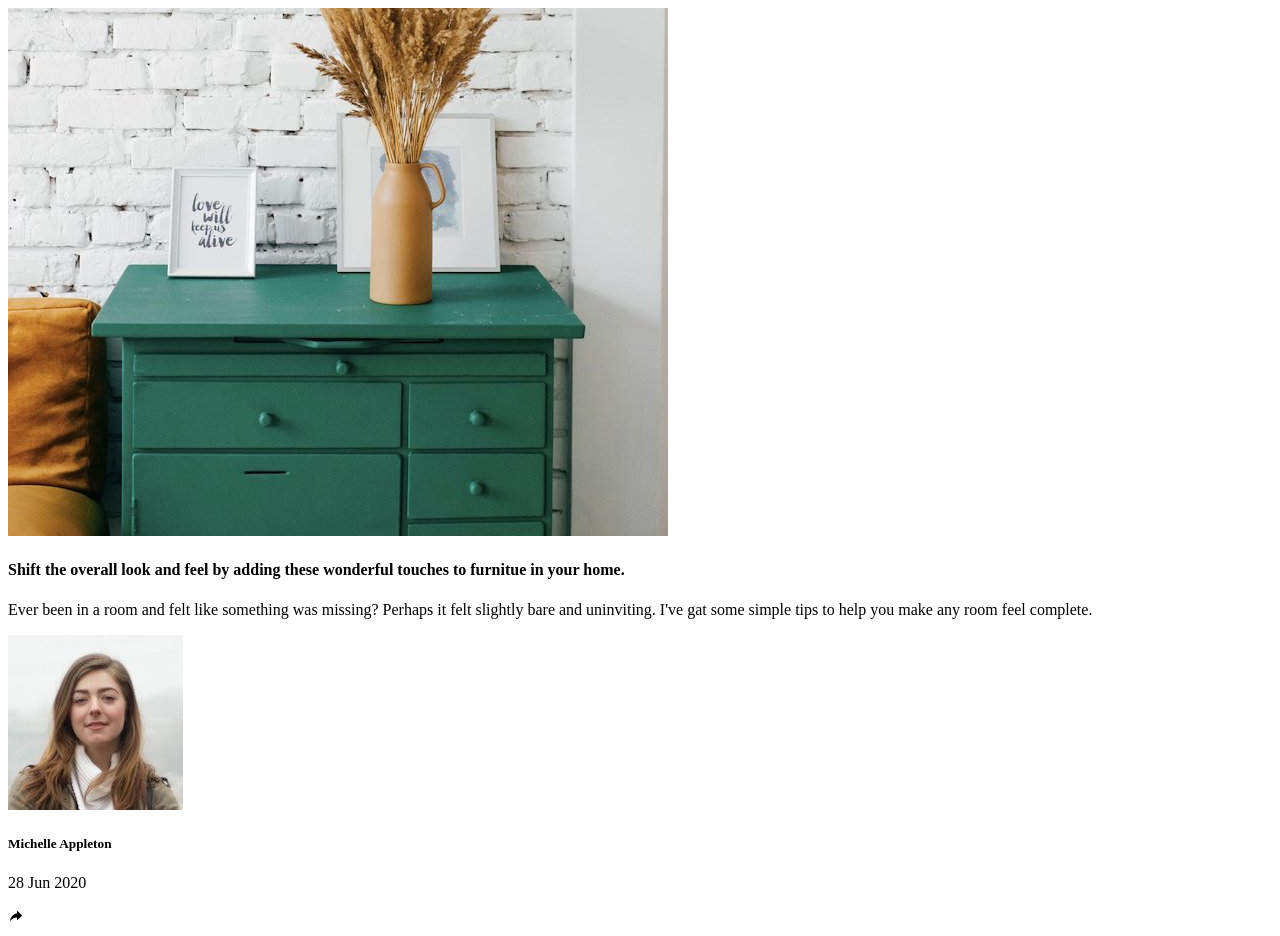
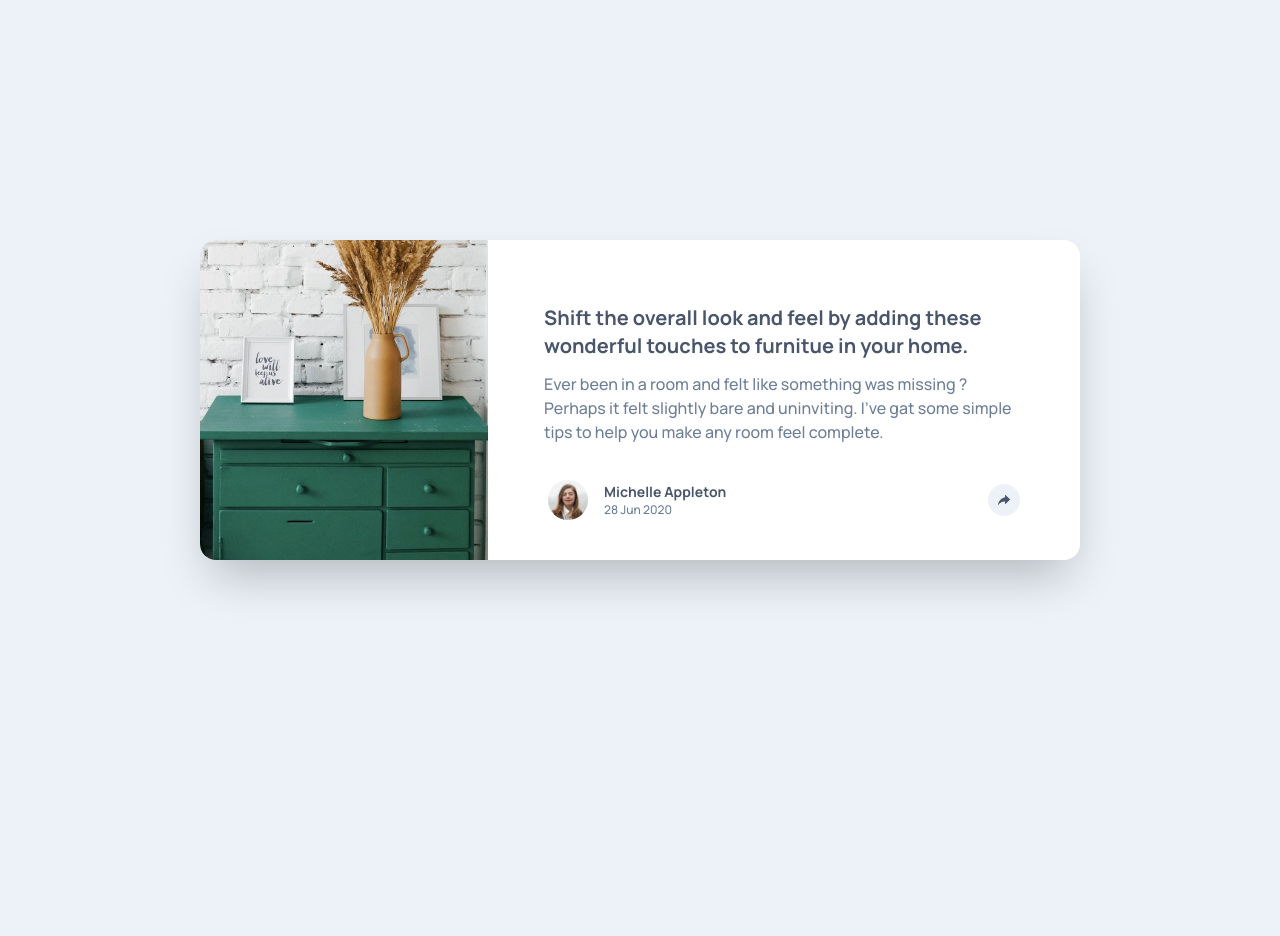
Before and after one commit to gauthamkrishnax/ui-experiments, a Gatsby site: page /articlepreview in a window 1280 px wide. After the commit the page ends 800 px from the top, so only its background shows below. Built offline with nearby package versions, Linux system fonts and the light colour scheme; Gatsby itself is replaced by a stand-in of ours.

Commit message:
article-preview-finish

```diff
--- a/src/pages/articlepreview.js
+++ b/src/pages/articlepreview.js
@@ -1,12 +1,32 @@
 import React from "react";
 import { Helmet } from "react-helmet";
+import { useState, useEffect } from "react";
+
+import "../styles/global.css";
 
 import backdrop from "../images/articlepreview/drawers.jpg";
 import avatar from "../images/articlepreview/avatar-michelle.jpg";
 
-import { IoIosShareAlt } from "react-icons/io";
+import { IoIosShareAlt, IoIosClose } from "react-icons/io";
+import {
+  AiFillFacebook,
+  AiOutlineTwitter,
+  AiFillCaretDown,
+} from "react-icons/ai";
+import { FaPinterest } from "react-icons/fa";
 
 const ArticlePreview = () => {
+  const [shareBar, setshareBar] = useState(false);
+  const [shouldRender, setshouldRender] = useState(shareBar);
+
+  useEffect(() => {
+    if (shareBar) setshouldRender(true);
+  }, [shareBar]);
+
+  const onAnimationEnd = () => {
+    if (!shareBar) setshouldRender(false);
+  };
+
   return (
     <>
       <Helmet>
@@ -14,32 +34,63 @@ const ArticlePreview = () => {
         <title>Article Preview</title>
       </Helmet>
       <div className=" p-4 min-h-screen flex justify-center items-center font-Manrope font-medium">
-        <div className="rounded-2xl overflow-hidden bg-white">
+        <div className="lg:relative">
+          <div className="rounded-2xl overflow-hidden bg-white shadow-2xl relative lg:static max-w-xl flex flex-col lg:flex-row lg:max-w-4xl lg:max-h-80">
             <img
               src={backdrop}
               alt="Backdrop"
-            className="h-40 w-full object-cover"
+              className="h-40 w-full object-cover lg:w-72 lg:h-80"
             />
-          <div>
-            <article className="m-4 mt-6">
-              <h4 className="text-[#48556a] font-bold">
+            <div className="lg:max-w-lg lg:m-10">
+              <article className="m-4 mt-6 ">
+                <h4 className="text-[#48556a] font-bold lg:text-xl ">
                   Shift the overall look and feel by adding these wonderful
                   touches to furnitue in your home.
                 </h4>
-              <p className=" mt-3 text-sm text-[#6d7f97]">
-                Ever been in a room and felt like something was missing? Perhaps
-                it felt slightly bare and uninviting. I've gat some simple tips
-                to help you make any room feel complete.
+                <p className=" mt-3 text-sm text-[#6d7f97] lg:text-base">
+                  Ever been in a room and felt like something was missing ?
+                  Perhaps it felt slightly bare and uninviting. I've gat some
+                  simple tips to help you make any room feel complete.
                 </p>
               </article>
-            <div className="mt-4 flex h-20">
-              <img src={avatar} alt="Avatar" className="rounded-full" />
-              <div>
-                <h5>Michelle Appleton</h5>
-                <p>28 Jun 2020</p>
+              <div className="mt-4 flex h-20 items-center p-5">
+                <img src={avatar} alt="Avatar" className="rounded-full w-10" />
+                <div className="ml-4">
+                  <h5 className=" text-[#48556a] text-sm font-bold">
+                    Michelle Appleton
+                  </h5>
+                  <p className="text-[#6d7f97] text-xs">28 Jun 2020</p>
                 </div>
-              <IoIosShareAlt />
+                <button
+                  onClick={() => setshareBar(!shareBar)}
+                  className=" ml-auto z-20 focus:outline-none focus-visible:ring-2"
+                >
+                  {!shareBar ? (
+                    <IoIosShareAlt className=" bg-[#ecf2f8] text-[#48556a] w-8 h-8 p-2 rounded-full " />
+                  ) : (
+                    <IoIosClose className=" bg-[#ecf2f8] text-[#48556a] w-8 h-8 p-2 rounded-full " />
+                  )}
+                </button>
               </div>
+            </div>
+            {shouldRender && (
+              <div
+                onAnimationEnd={onAnimationEnd}
+                className={`h-20 flex items-center p-5 absolute inset-x-0 bottom-0 bg-[#48556a] ${
+                  shareBar ? "animate-comeUp" : "animate-comeDown"
+                } lg:w-60 lg:h-12 lg:rounded-lg  lg:bottom-28 lg:-right-8 lg:left-auto lg:justify-center lg:shadow-2xl`}
+              >
+                <p className="text-[#6d7f97] tracking-[4px] text-sm mr-4">
+                  SHARE
+                </p>
+                <div className="flex gap-3">
+                  <AiFillFacebook className="text-[#ecf2f8] hover:text-white h-6 w-6 cursor-pointer" />
+                  <AiOutlineTwitter className="text-[#ecf2f8] hover:text-white h-6 w-6 cursor-pointer" />
+                  <FaPinterest className="text-[#ecf2f8] hover:text-white w-6 h-6 cursor-pointer" />
+                  <AiFillCaretDown className="hidden lg:block absolute -bottom-6 w-10 h-10 text-[#48556a]" />
+                </div>
+              </div>
+            )}
           </div>
         </div>
       </div>
--- a/src/styles/global.css
+++ b/src/styles/global.css
@@ -19,6 +19,27 @@
   }
 }
 
+@keyframes comeUp {
+  0% {
+    transform: translateY(40px);
+    opacity: 0;
+  }
+  100% {
+    transform: translateY(0px);
+    opacity: 100%;
+  }
+}
+@keyframes comeDown {
+  0% {
+    transform: translateY(0px);
+    opacity: 100%;
+  }
+  100% {
+    transform: translateY(40px);
+    opacity: 0%;
+  }
+}
+
 @tailwind base;
 @tailwind components;
 @tailwind utilities;
--- a/tailwind.config.js
+++ b/tailwind.config.js
@@ -17,6 +17,8 @@ module.exports = {
       },
       animation: {
         growWidth: 'growWidth 1s ease-out',
+        comeUp: 'comeUp 200ms ease-out',
+        comeDown: 'comeDown 200ms ease-out'
       }
     },
   },
```
Lines whose indentation alone changed are shown as unchanged.
